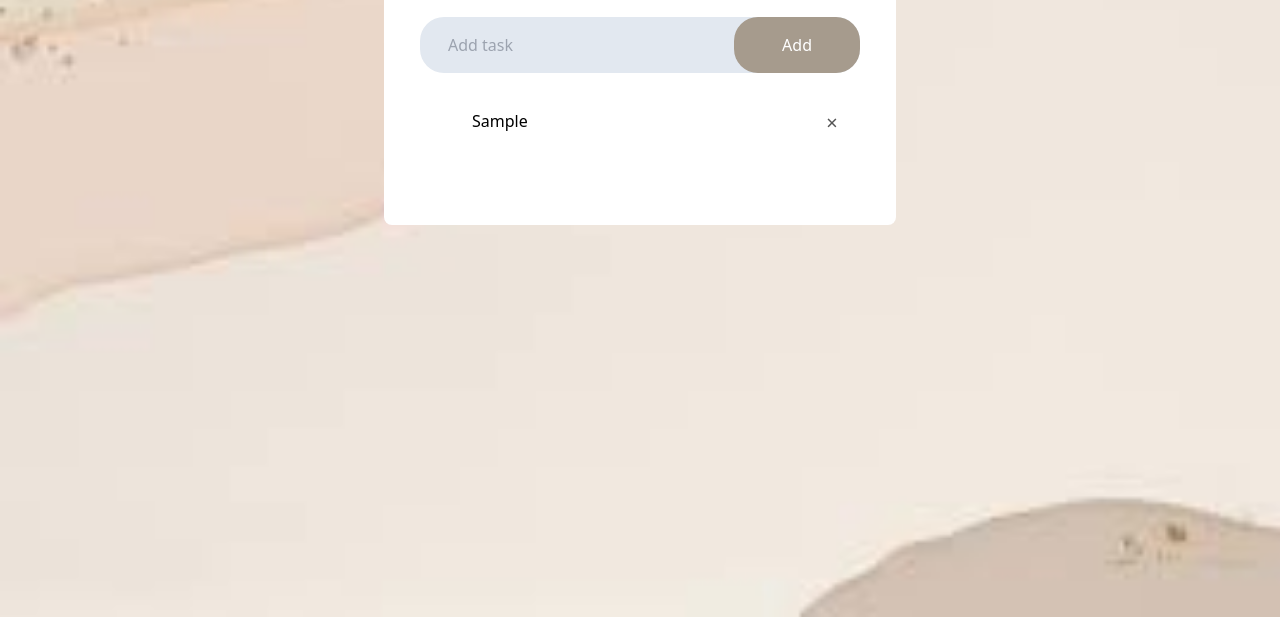
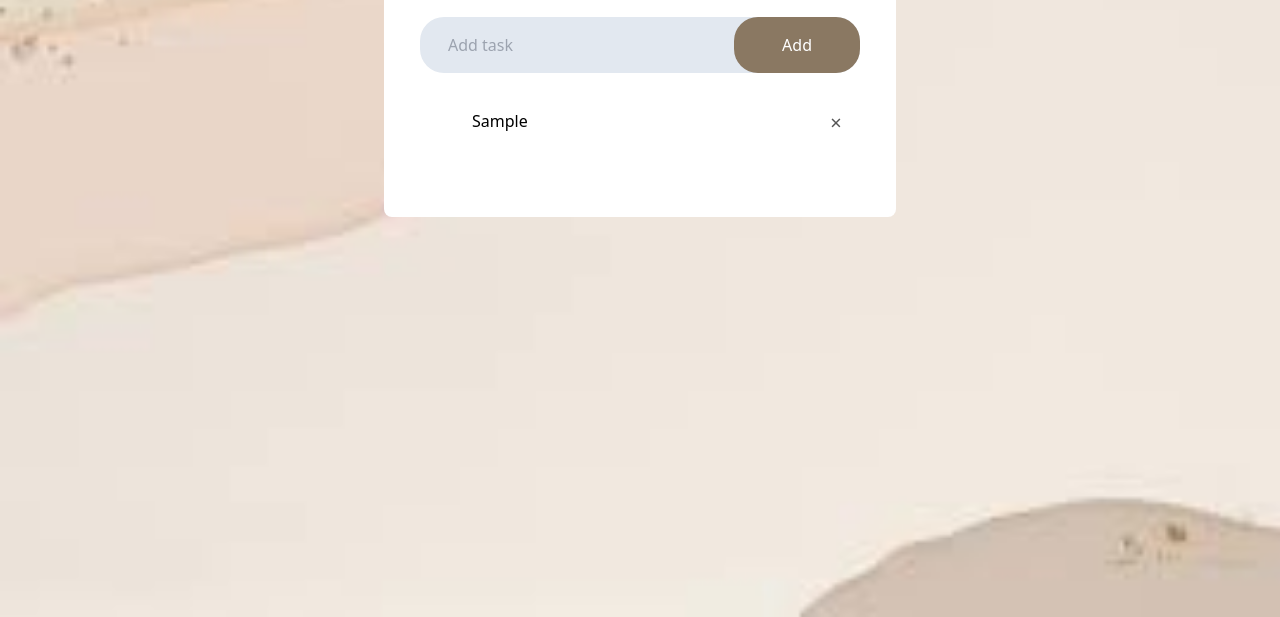
Before and after one commit to helijoshii/To-Do-List-, a website: page src/index.html in a window 1280 px wide. Both pictures are taken after typing "Sample" into the empty fields and a click on the button "Add". Shown: the part 183-800 px from the top of the page. Drawn offline with Linux system fonts and the light colour scheme; a web font is replaced by a local one.

```diff
--- a/src/index.html
+++ b/src/index.html
@@ -34,6 +34,7 @@
             />
             <button
               onclick="addTask()"
+              id="add-task-btn"
               class="border-none outline-none py-4 px-12 text-white bg-[#a69b8d] hover:bg-[#8a7862] text-base cursor-pointer rounded-3xl"
             >
               Add
@@ -43,9 +44,6 @@
             id="list-container"
             class="list-none font-{17px} py-3 pr-2 pl-12 cursor-pointer select-none"
           >
-            <!-- <li>Task 1</li>
-                    <li>Task 2</li>
-                    <li>Task 3</li> -->
           </ul>
         </div>
       </div>
--- a/src/script.js
+++ b/src/script.js
@@ -1,48 +1,56 @@
-const inputBox = document.getElementById("input-box");
-const listContainer = document.getElementById("list-container");
+const inputBox = document.getElementById("input-box");                     // input-box is the id of the input box
+const listContainer = document.getElementById("list-container");           // list-container is the id of the ul
+const button = document.getElementById("add-task-btn");                    // add-task-btn is the id of the button
 
-
-function addTask(){
-    if(inputBox.value === ''){
+function addTask() {                                                      // function to add task
+  if (inputBox.value === "") {
     alert("Enter task");
-    }
-    else{
-        let li = document.createElement("li");
-        li.classList.add("two");
-        li.innerHTML = inputBox.value;
-        listContainer.appendChild(li);
-        let span = document.createElement("span");;
+  } else {
+    let li = document.createElement("li");                              // creating li element
+    li.classList.add("two");                                         // adding class to the li element
+    li.innerHTML = inputBox.value;                            // adding the value of the input box to the li element
+    listContainer.appendChild(li);                                  // appending the li element to the ul
+    let span = document.createElement("span");
     span.classList.add("one");
     span.innerHTML = "\u00d7";
     li.appendChild(span);
-
   }
-    inputBox.value = '';
-    saveData();
+  inputBox.value = "";
+  saveData();                                                       // calling the saveData function
 }
 
-listContainer.addEventListener("click", function(e){
-    if(e.target.tagName === "LI"){
-        e.target.classList.toggle("checked");
-    }
-    else if(e.target.tagName === "SPAN"){
-        e.target.parentElement.remove();
-        saveData();
-    }
-}, false);
+// listContainer.addEventListener(
+//   "click",
+//   function (e) {
+//     if (e.target.tagName === "LI") {
+//       e.target.classList.toggle("checked");
+//     } else if (e.target.tagName === "SPAN") {
+//       e.target.parentElement.remove();
+//       saveData();
+//     }
+//   },
+//   false
+// );
 
 const saveData = () => {
-    localStorage.setItem("data", listContainer.innerHTML);
-}
+  localStorage.setItem("data", listContainer.innerHTML);            // saving the data to the local storage
+};
 
 const showTask = () => {
-    listContainer.innerHTML = localStorage.getItem("data");
+  listContainer.innerHTML = localStorage.getItem("data");           // displaying the data from the local storage
+};
+
+inputBox.addEventListener("input", (e) => {
+  e.target.value = e.target.value.trim();                           // removing the white spaces from the input
+  if (!!e.target.value) {                                           // !! converts the value to boolean
+    button.classList.add("!bg-[#8a7862]");
+  } else {
+    button.classList.remove("!bg-[#8a7862]");
   }
+});
 
-inputBox.addEventListener("keydown",(e)=>
-{
-    if(e.key==="Enter")
-    {
+inputBox.addEventListener("keydown", (e) => {
+  if (e.key === "Enter") {                                          // if the enter key is pressed
     addTask();
   }
 });
--- a/src/styles.css
+++ b/src/styles.css
@@ -5,7 +5,7 @@
 
 .one
 {
-    @apply  right-0 top-1 w-10 h-10 text-xl text-[#555] text-center hover:bg-[#edeef0] rounded-full
+    @apply  w-8 h-8 text-xl text-[#555] text-center hover:bg-[#edeef0] rounded-full
 }
 .two
 {
```
Also changed, not shown: src/output.css. Lines whose indentation alone changed are shown as unchanged.
